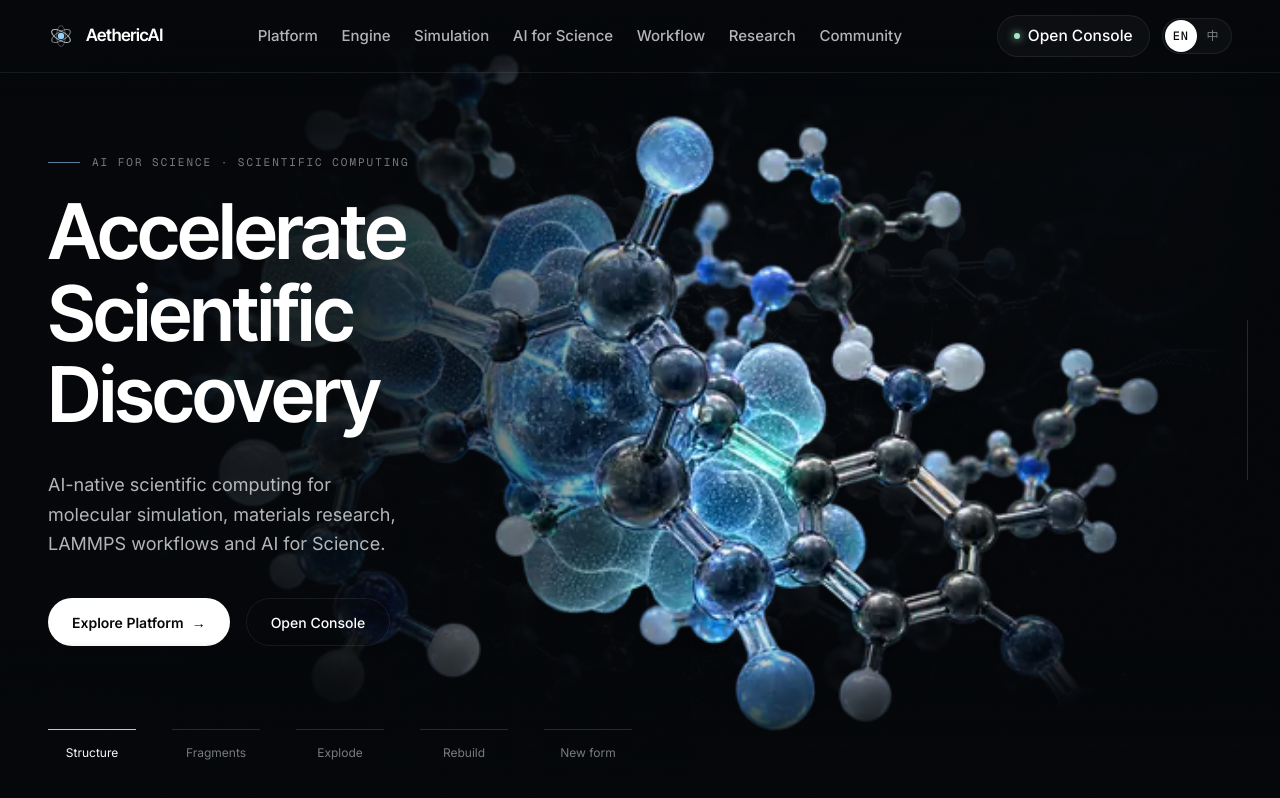
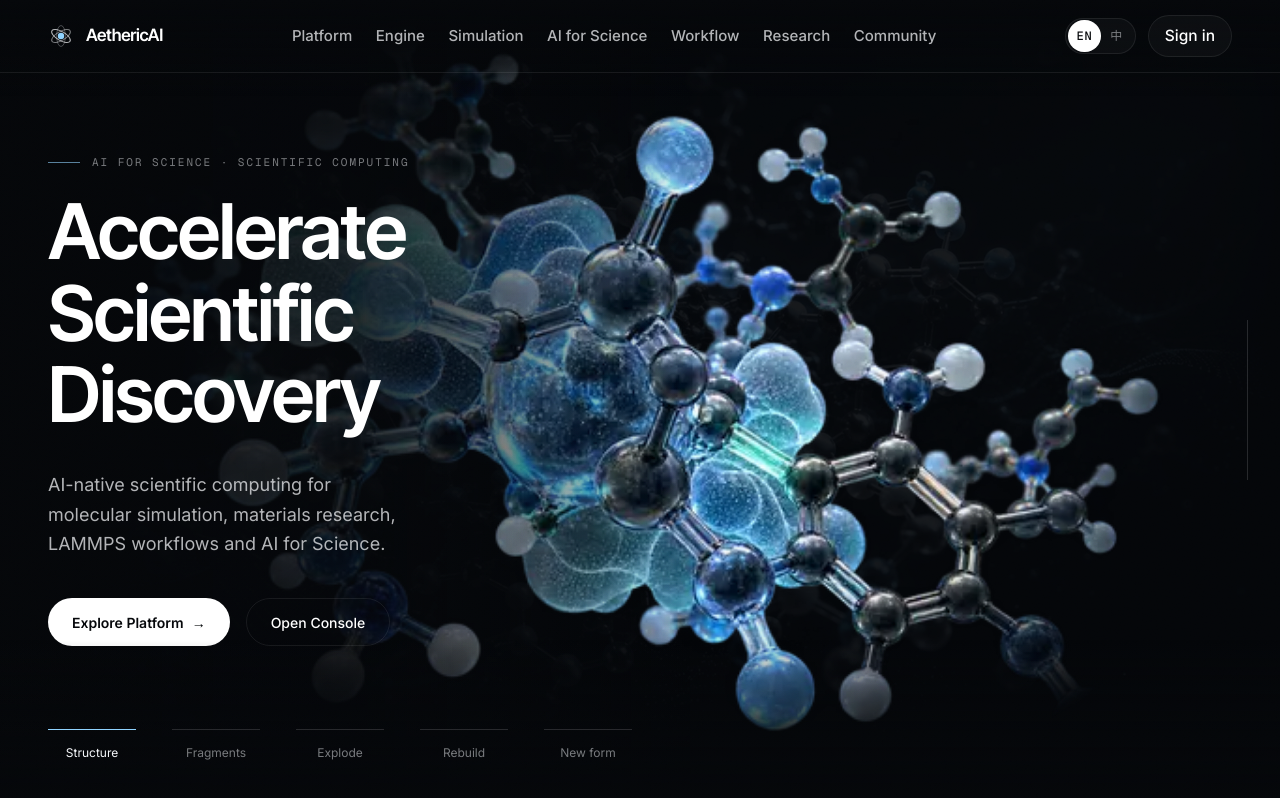
Before and after one commit to HAPPYFAPTAIN/AetherMind-Official-Site-Luma, a Next.js app: page / in a window 1280 px wide. Shown: the top 798 px of the page. Built offline with nearby package versions, Linux system fonts and the light colour scheme.

Commit message:
style: replace console action with sign-in entry

```diff
--- a/src/components/Nav.tsx
+++ b/src/components/Nav.tsx
@@ -111,14 +111,6 @@ export function Nav() {
         </div>
 
         <div className="flex items-center gap-2 sm:gap-3">
-          <a
-            href="#console"
-            className="hidden items-center gap-2 whitespace-nowrap rounded-full border border-line-strong bg-white/[0.03] px-4 py-2 text-[15.5px] font-medium text-white transition-colors hover:border-accent/40 hover:bg-accent-soft sm:flex"
-          >
-            <span className="inline-block h-1.5 w-1.5 rounded-full bg-accent-green shadow-[0_0_8px_var(--accent-green)]" />
-            {tr(language, "Open Console", "打开控制台")}
-          </a>
-
           <div
             className="flex h-9 items-center rounded-full border border-line-strong bg-white/[0.03] p-0.5"
             role="group"
@@ -177,6 +169,13 @@ export function Nav() {
               />
             </div>
           </button>
+
+          <a
+            href={assetUrl("/login/")}
+            className="hidden whitespace-nowrap rounded-full border border-line-strong bg-white/[0.03] px-4 py-2 text-[15.5px] font-medium text-white transition-colors hover:border-accent/40 hover:bg-accent-soft sm:flex"
+          >
+            {tr(language, "Sign in", "登录")}
+          </a>
         </div>
       </nav>
 
@@ -204,11 +203,11 @@ export function Nav() {
             </a>
           ))}
           <a
-            href="#console"
+            href={assetUrl("/login/")}
             onClick={() => setOpen(false)}
             className="mt-3 flex items-center justify-center gap-2 rounded-full border border-line-strong bg-white/[0.04] px-4 py-3 text-[15px] font-medium text-white"
           >
-            {tr(language, "Open Console", "打开控制台")}
+            {tr(language, "Sign in", "登录")}
           </a>
         </div>
       </div>
```
Also changed, not shown: .project-to-act/PROJECT_ACCEPTANCE.md, 27 other files (tests, documents, lock files or other folders).
